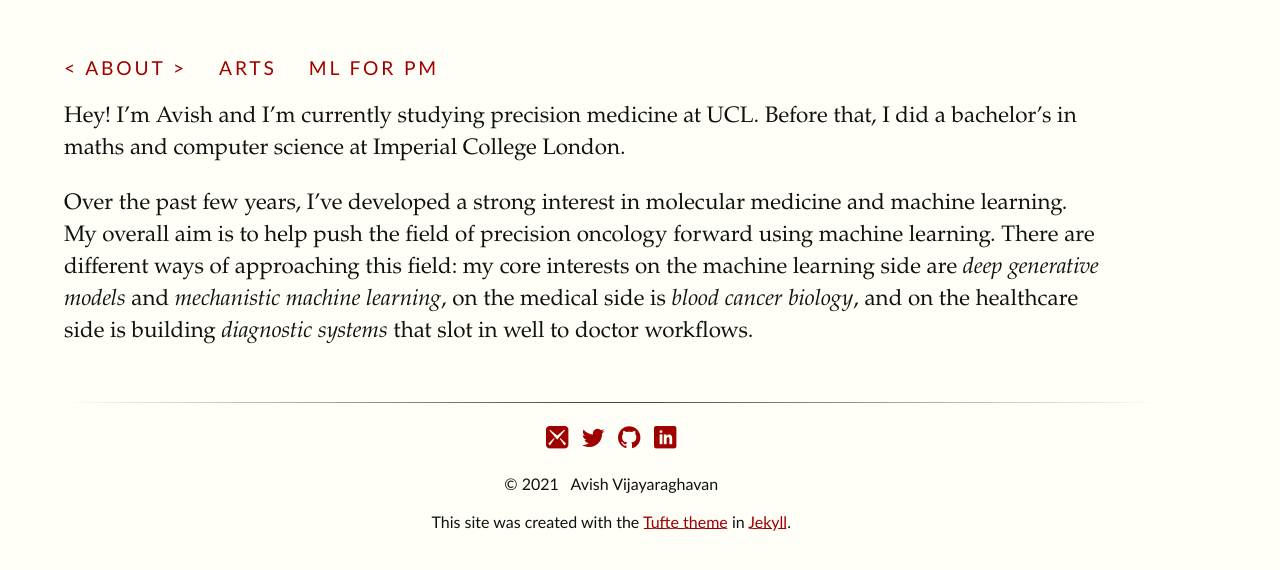
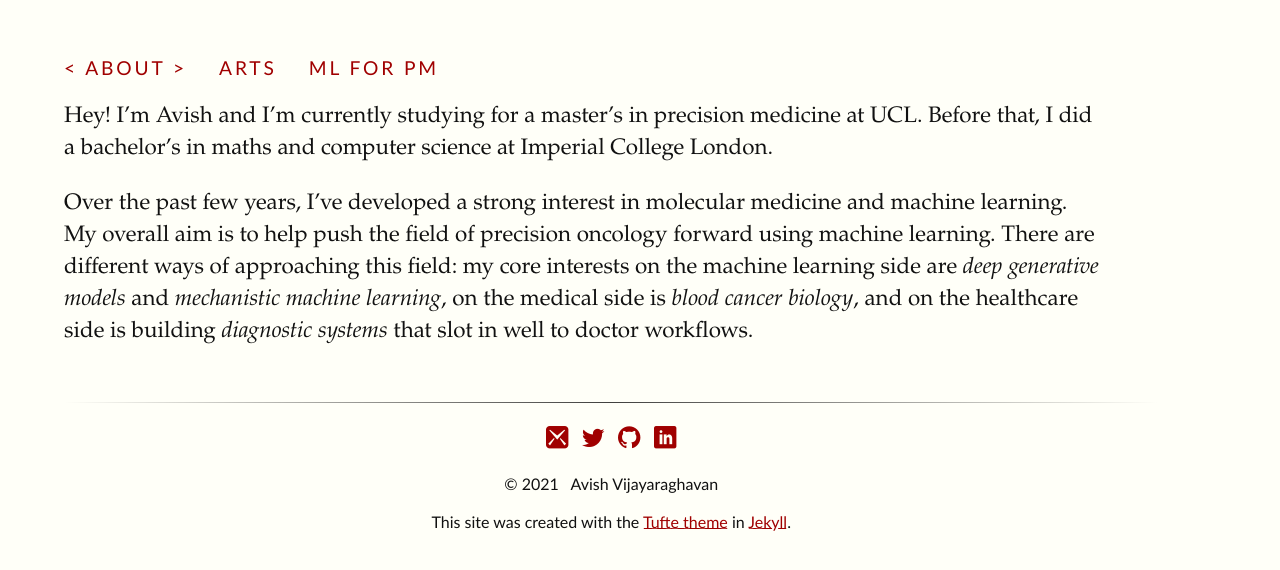
Before and after one commit to avishvj/avishvj.github.io, a Jekyll site: the page built from pages/about.md, in a window 1280 px wide. Shown: the top 570 px of the page. Built offline with Jekyll 4.4.1, drawn with Linux system fonts in a browser that asks for light colours; some web fonts are replaced.

Commit message:
change about

```diff
--- a/pages/about.md
+++ b/pages/about.md
@@ -4,6 +4,6 @@ title: About
 permalink: /about/
 ---
 
-Hey! I'm Avish and I'm currently studying precision medicine at UCL. Before that, I did a bachelor's in maths and computer science at Imperial College London.
+Hey! I'm Avish and I'm currently studying for a master's in precision medicine at UCL. Before that, I did a bachelor's in maths and computer science at Imperial College London.
 
 Over the past few years, I've developed a strong interest in molecular medicine and machine learning. My overall aim is to help push the field of precision oncology forward using machine learning. There are different ways of approaching this field: my core interests on the machine learning side are *deep generative models* and *mechanistic machine learning*, on the medical side is *blood cancer biology*, and on the healthcare side is building *diagnostic systems* that slot in well to doctor workflows.
```
